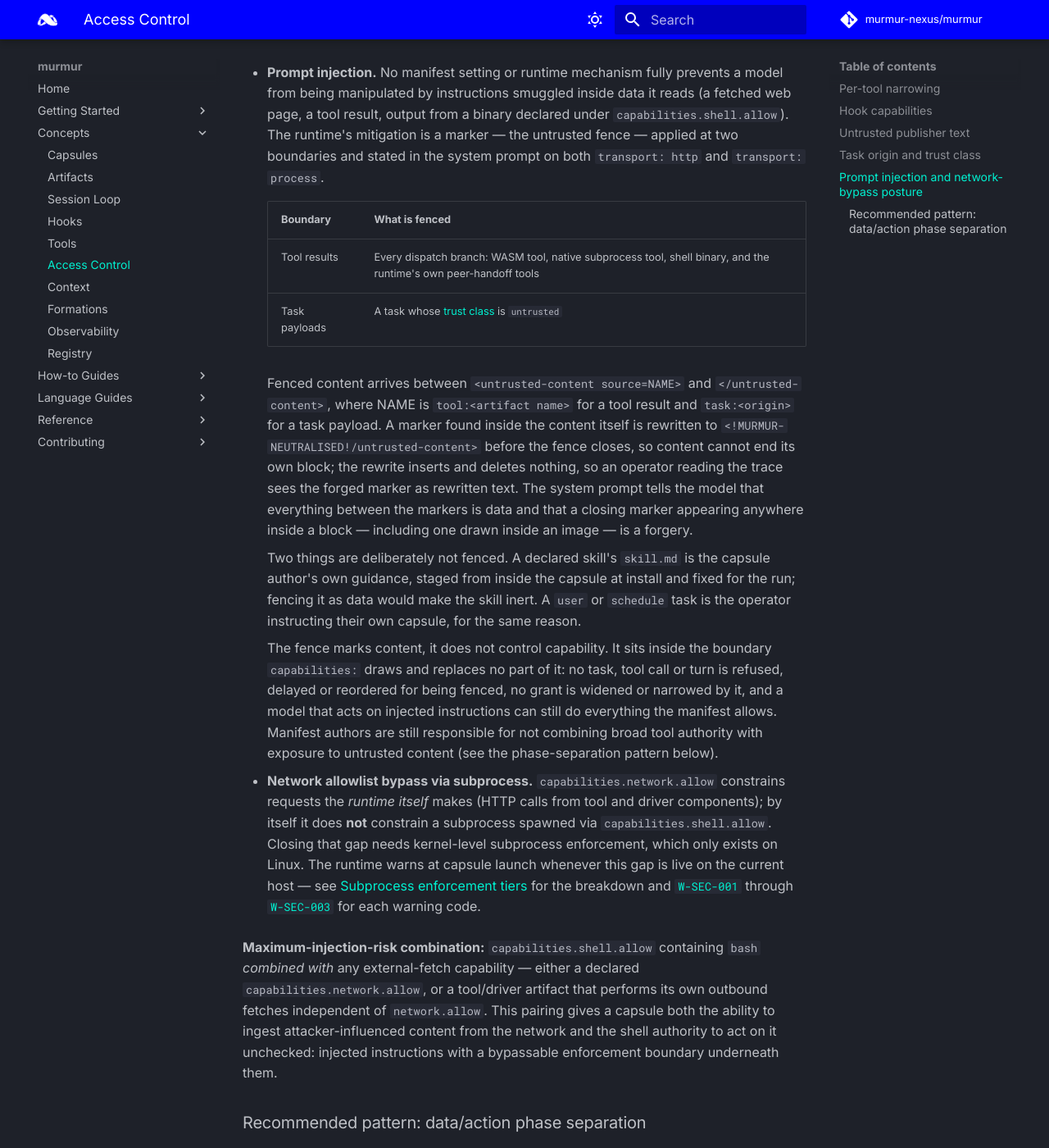
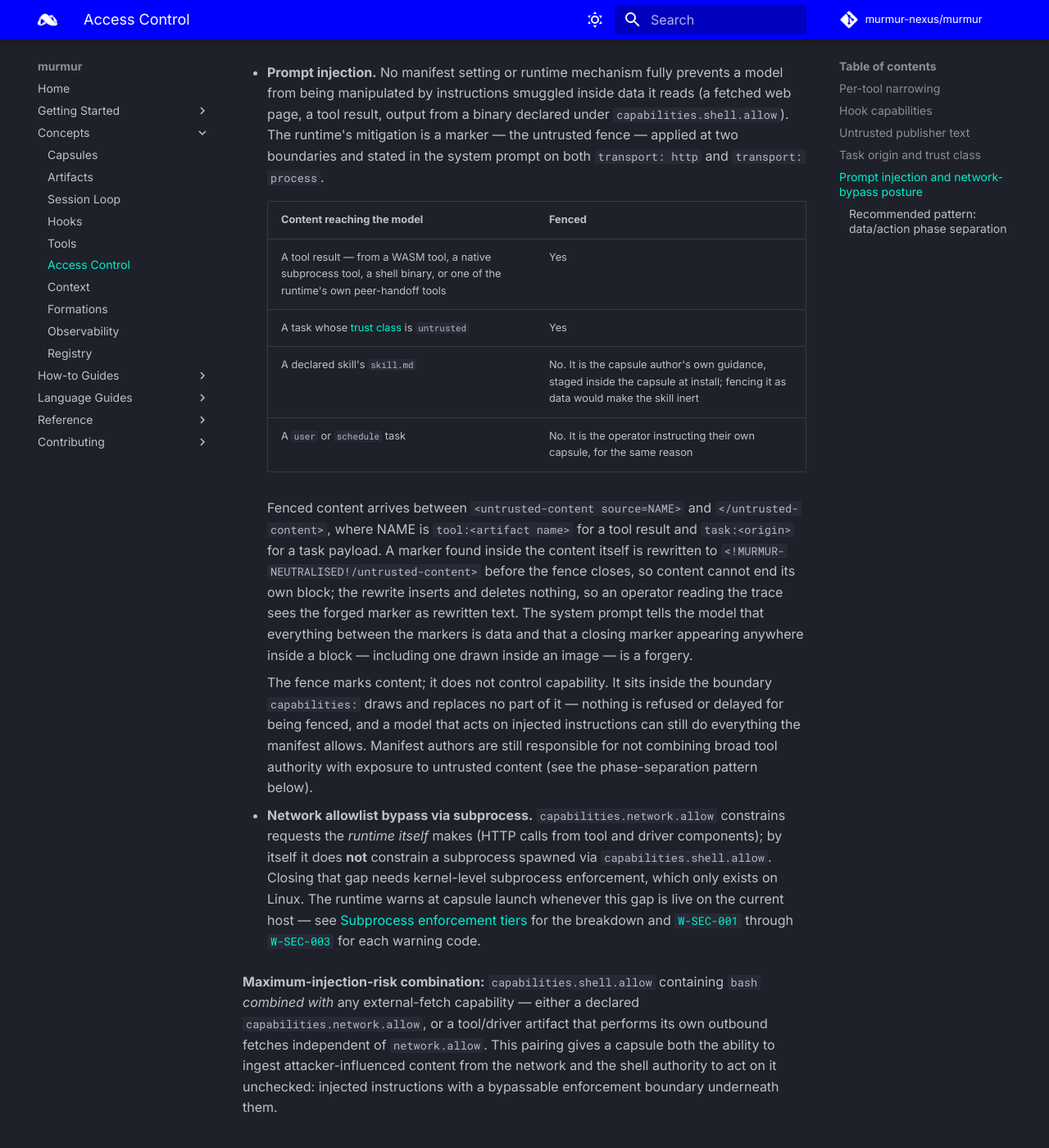
Before and after one commit to murmur-nexus/murmur, an MkDocs documentation site: the page built from docs/content/concepts/access-control.md, in a window 1280 px wide and 1400 px high, scrolled down 3373 px. Shown: the whole window at 82% size. Built offline with MkDocs 1.6.1 and Material for MkDocs 9.7.7, drawn with Linux system fonts in a browser that asks for light colours; comment, search, counter and statistics services are not loaded; some of the changed text lies outside the part shown.

Commit message:
checkpoint(#8b3e94d1): Entering test stage
Signed-off-by: ewdegraaff <ewdegraaff@users.noreply.github.com>

```diff
--- a/docs/content/concepts/access-control.md
+++ b/docs/content/concepts/access-control.md
@@ -108,7 +108,7 @@ genuine trusted peer gets, and nothing on the A2A path tells the two apart. What
 untrust laundering across an honest chain.
 
 The class is recorded, not enforced: no task is refused, delayed or reordered because it is
-`untrusted`. What it changes is presentation — an `untrusted` payload reaches the model inside the
+`untrusted`. An `untrusted` payload reaches the model inside the
 [untrusted fence](#threat-model), marked as data. Treat the class as the answer to "why did this
 run", and keep authoring manifests on the assumption that any task's text may be hostile. The
 origin does more than the class: it also picks the [queue lane](session-loop.md#queue-lanes) a
@@ -134,10 +134,12 @@ available, and permanently open elsewhere.
   mitigation is a marker — the untrusted fence — applied at two boundaries and stated in the
   system prompt on both `transport: http` and `transport: process`.
 
-    | Boundary | What is fenced |
+    | Content reaching the model | Fenced |
     |---|---|
-    | Tool results | Every dispatch branch: WASM tool, native subprocess tool, shell binary, and the runtime's own peer-handoff tools |
-    | Task payloads | A task whose [trust class](#task-origin-and-trust-class) is `untrusted` |
+    | A tool result — from a WASM tool, a native subprocess tool, a shell binary, or one of the runtime's own peer-handoff tools | Yes |
+    | A task whose [trust class](#task-origin-and-trust-class) is `untrusted` | Yes |
+    | A declared skill's `skill.md` | No. It is the capsule author's own guidance, staged inside the capsule at install; fencing it as data would make the skill inert |
+    | A `user` or `schedule` task | No. It is the operator instructing their own capsule, for the same reason |
 
     Fenced content arrives between `<untrusted-content source=NAME>` and `</untrusted-content>`,
     where NAME is `tool:<artifact name>` for a tool result and `task:<origin>` for a task payload.
@@ -148,15 +150,10 @@ available, and permanently open elsewhere.
     markers is data and that a closing marker appearing anywhere inside a block — including one
     drawn inside an image — is a forgery.
 
-    Two things are deliberately not fenced. A declared skill's `skill.md` is the capsule author's
-    own guidance, staged from inside the capsule at install and fixed for the run; fencing it as
-    data would make the skill inert. A `user` or `schedule` task is the operator instructing their
-    own capsule, for the same reason.
-
-    The fence marks content, it does not control capability. It sits inside the boundary
-    `capabilities:` draws and replaces no part of it: no task, tool call or turn is refused,
-    delayed or reordered for being fenced, no grant is widened or narrowed by it, and a model that
-    acts on injected instructions can still do everything the manifest allows. Manifest authors
+    The fence marks content; it does not control capability. It sits inside the boundary
+    `capabilities:` draws and replaces no part of it — nothing is refused or delayed for being
+    fenced, and a model that acts on injected instructions can still do everything the manifest
+    allows. Manifest authors
     are still responsible for not combining broad tool authority with exposure to untrusted
     content (see the phase-separation pattern below).
 
```
Also changed, not shown: 2 other files.
